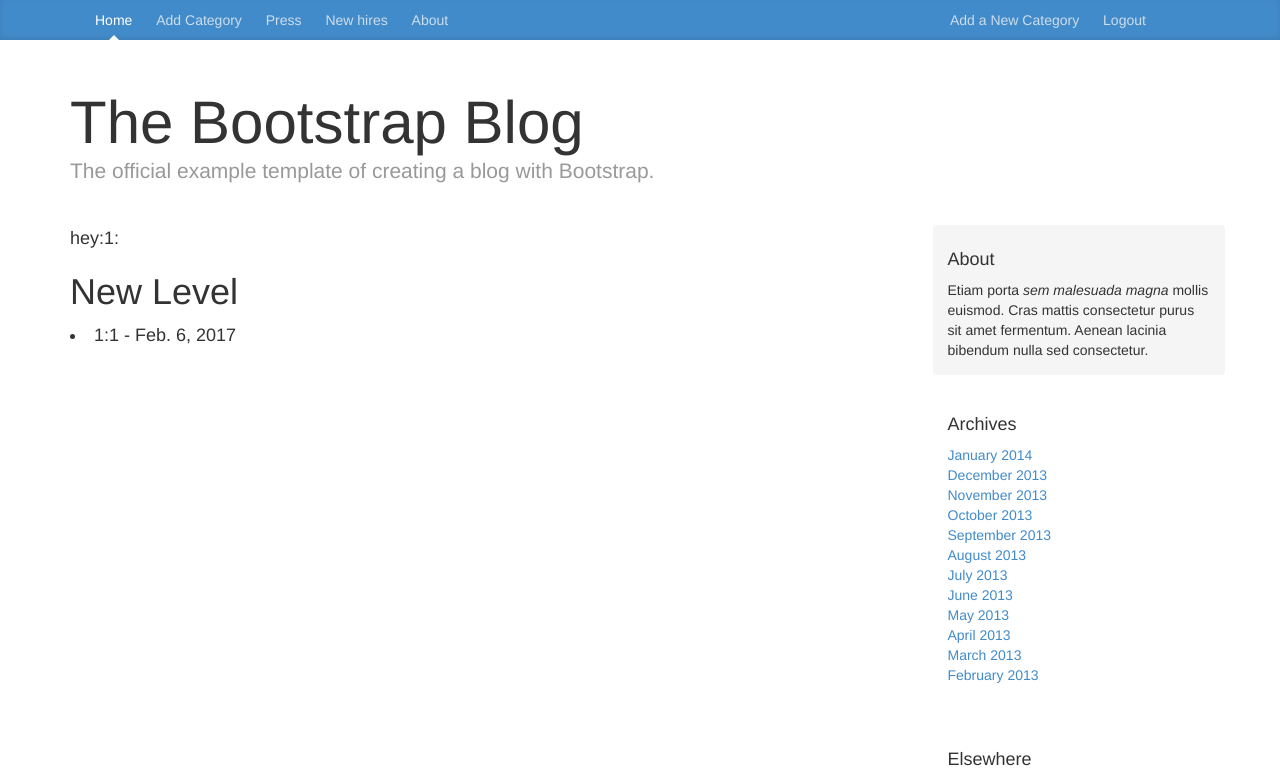
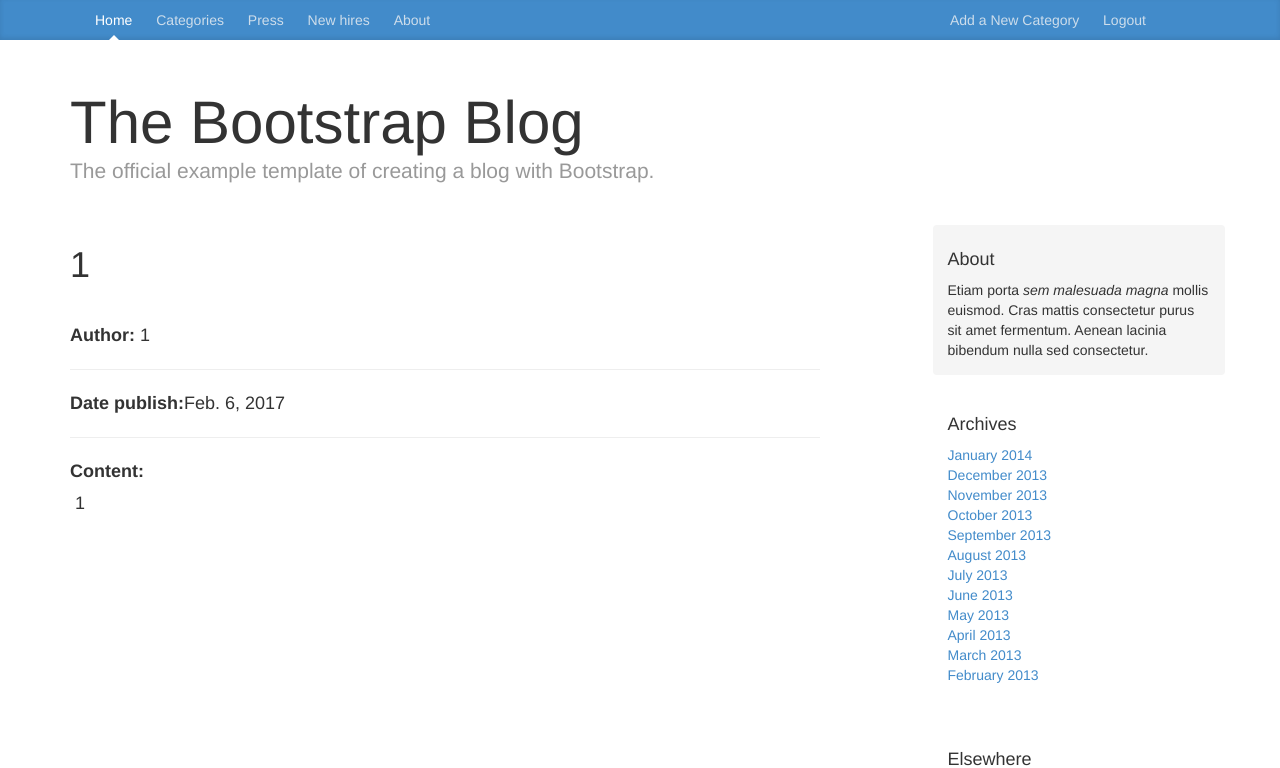
Before and after one commit to MibenCoop/blog_ex, a Django app: page /blog/show_page/1/ in a window 1280 px wide. Shown: the top 768 px of the page. Run offline with Django 3.2, Linux system fonts and the light colour scheme; a user stored in the database is signed in; data comes from the database, SQL or seed files in the repository; both versions use the stored data as it was after the commit; some libraries are stand-ins or nearby versions.

Commit message:
Normal view pages(besides context)

```diff
--- a/blog/models.py
+++ b/blog/models.py
@@ -24,7 +24,7 @@ class Page(models.Model):
     title = models.CharField(max_length=128)
     author = models.CharField(max_length=128)
     date_print = models.DateField(auto_now_add=True)
-    content = models.CharField(max_length=5000)
+    content = models.CharField(max_length=5000,)
     views = models.IntegerField(default=0)
     likes = models.IntegerField(default=0)
     favourite = models.BooleanField(default=False)
--- a/blog/urls.py
+++ b/blog/urls.py
@@ -5,9 +5,12 @@ from django.contrib import admin
 urlpatterns = [
     url(r'^$', views.index,name='blog'),
     url(r'^add_category/$', views.add_category,name='add_category'),
-    #url(r'^categories/(?P<category_name_slug>[\w\-]+)/show_page/$', views.show_page, name='show_page'),
+    url(r'^categories_list/(?P<id>[1-9]+)/$', views.show_page, name='show_page'),
     url(r'^show_page/(?P<id>[1-9]+)/$', views.show_page, name='show_page'),
-    url(r'^categories/(?P<category_name_slug>[\w\-]+)/add_page/$', views.add_page, name='add_page'),
+    url(r'^categories_list/$', views.categories_list, name='categories_list'),
+    url(r'^show_category/(?P<category_name_slug>[\w\-]+)/add_page/$', views.add_page, name='add_page'),
     #url(r'^categories/journalism/add_page/$', views.add_page, name='add_page'),
-    url(r'^categories/(?P<category_name_slug>[\w\-]+)/$', views.show_category, name='show_category'),
+    url(r'^show_category/(?P<category_name_slug>[\w\-]+)/$', views.show_category, name='show_category'),
+    url(r'^show_category/(?P<category_name_slug>[\w\-]+)/add_page/$', views.add_page, name='add_page'),
+    url(r'^show_category/(?P<category_name_slug>[\w\-]+)/add_page/$', views.add_page, name='add_page'),
 ]
--- a/blog/views.py
+++ b/blog/views.py
@@ -26,7 +26,7 @@ def show_category(request,category_name_slug):
     except:
         context_dict['category'] = None
         context_dict['pages'] = None
-    return render(request,'blog/categories.html',context_dict)
+    return render(request, 'blog/show_category.html', context_dict)
 
 
 def show_page(request,id):
--- a/blog_ex/urls.py
+++ b/blog_ex/urls.py
@@ -21,7 +21,6 @@ from django.contrib import admin
 urlpatterns = [
     url(r'^admin/', admin.site.urls),
     url(r'^blog/',include('blog.urls')),
-    url(r'^categories_list/$', views.categories_list, name='categories_list'),
     url (r'^accounts/', include('registration.backends.default.urls')),
     url(r'^accounts/register/$',MyRegistrationView.as_view(),name='registration_register'),
 ]
--- a/static/css/blog.css
+++ b/static/css/blog.css
@@ -39,7 +39,12 @@ h6, .h6 {
   background-color: #428bca;
   box-shadow: inset 0 -2px 5px rgba(0,0,0,.1);
 }
-
+#context_text {
+  white-space: nowrap; /* Отменяем перенос текста */
+  overflow: hidden; /* Обрезаем содержимое */
+  padding: 5px; /* Поля */
+  text-overflow: ellipsis; /* Многоточие */
+}
 /* Nav links */
 .blog-nav-item {
   position: relative;
--- a/template/blog/add_page.html
+++ b/template/blog/add_page.html
@@ -4,8 +4,8 @@
 {% endblock %}
 {% block body_block %}
     <div>
-        <h1>Add Category: {{ category.name }}:{{ category.slug }}</h1>
-        <form role="form" id="page_form" method="post" action="/blog/categories/{{category.slug}}/add_page/">
+        <h1>Add Category: {{ category.name }}</h1>
+        <form role="form" id="page_form" method="post" action="/blog/show_category/{{category.slug}}/add_page/">
             {% csrf_token %}
             {% for hidden in form.hidden_fields %}
                 {{ hidden }}
--- a/template/blog/base.html
+++ b/template/blog/base.html
@@ -29,7 +29,7 @@
     <nav class="blog-nav col-sm-9">
       <a class="blog-nav-item active" href="{% url 'blog' %}">Home</a>
         {% if user.is_authenticated %}
-            <a class="blog-nav-item" href="{% url 'add_category' %}">Add Category</a>
+            <a class="blog-nav-item" href="{% url 'categories_list' %}">Categories</a>
         {% else %}
             <a class="blog-nav-item" href="#">Think</a>
         {% endif %}
--- a/template/blog/categories_list.html
+++ b/template/blog/categories_list.html
@@ -6,11 +6,13 @@
     <div class="blog-post">
         {% if categories %}
             {% for category  in categories %}
-                <a href="{% url 'show_category' category.slug  %}"><li><strong>{{ category.name }}</strong></li></a>
+                <a href="{% url 'show_category' category.slug  %}"><li><strong>{{ category.name }}</strong></li></a><br>
                 {% if pages %}
                         {% for page in pages %}
                             {% if page.category == category %}
-                                {{ page.title }} - {{ page.author }}<br>
+                                <a href="{% url 'show_page' page.id %}">
+                                    <strong>Page title:</strong> {{ page.title }} -
+                                        <strong>Author:</strong> {{ page.author }}</a> <br>
                             {% endif %}
                         {% endfor %} <hr>
                 {% endif %}
--- a/template/blog/index.html
+++ b/template/blog/index.html
@@ -12,7 +12,9 @@
                 {% if pages %}
                         {% for page in pages %}
                             {% if page.category == category %}
-                                <a href="{% url 'show_page' page.id %}">{{ page.title }} - {{ page.author }}</a><br>
+                                <a href="{% url 'show_page' page.id %}">
+                                    <strong>Page title:</strong> {{ page.title }} -
+                                        <strong>Author:</strong> {{ page.author }}</a> <br>
                             {% endif %}
                         {% endfor %} <hr>
                 {% endif %}
--- a/template/blog/show_page.html
+++ b/template/blog/show_page.html
@@ -3,7 +3,11 @@
     - Show Note
 {% endblock %}
 {% block body_block %}
-    {{ message  }}:{{ id }}:
-    <h1>New Level</h1>
-            <li>{{ page.author }}:{{ page.title }} - {{ page.date_print }}</li>
+    <h1>{{ page.title }}</h1><br>
+    <strong>Author:</strong> {{ page.author }} <hr>
+    <strong>Date publish:</strong>{{ page.date_print }} <hr>
+    <strong>Content:</strong>
+    <p id="context_text" >{{ page.content  }}<br></p>
+
+
 {% endblock %}
```
Also changed, not shown: template/blog/show_category.html (renamed from template/blog/categories.html, +11 -5 lines), db.sqlite3.
